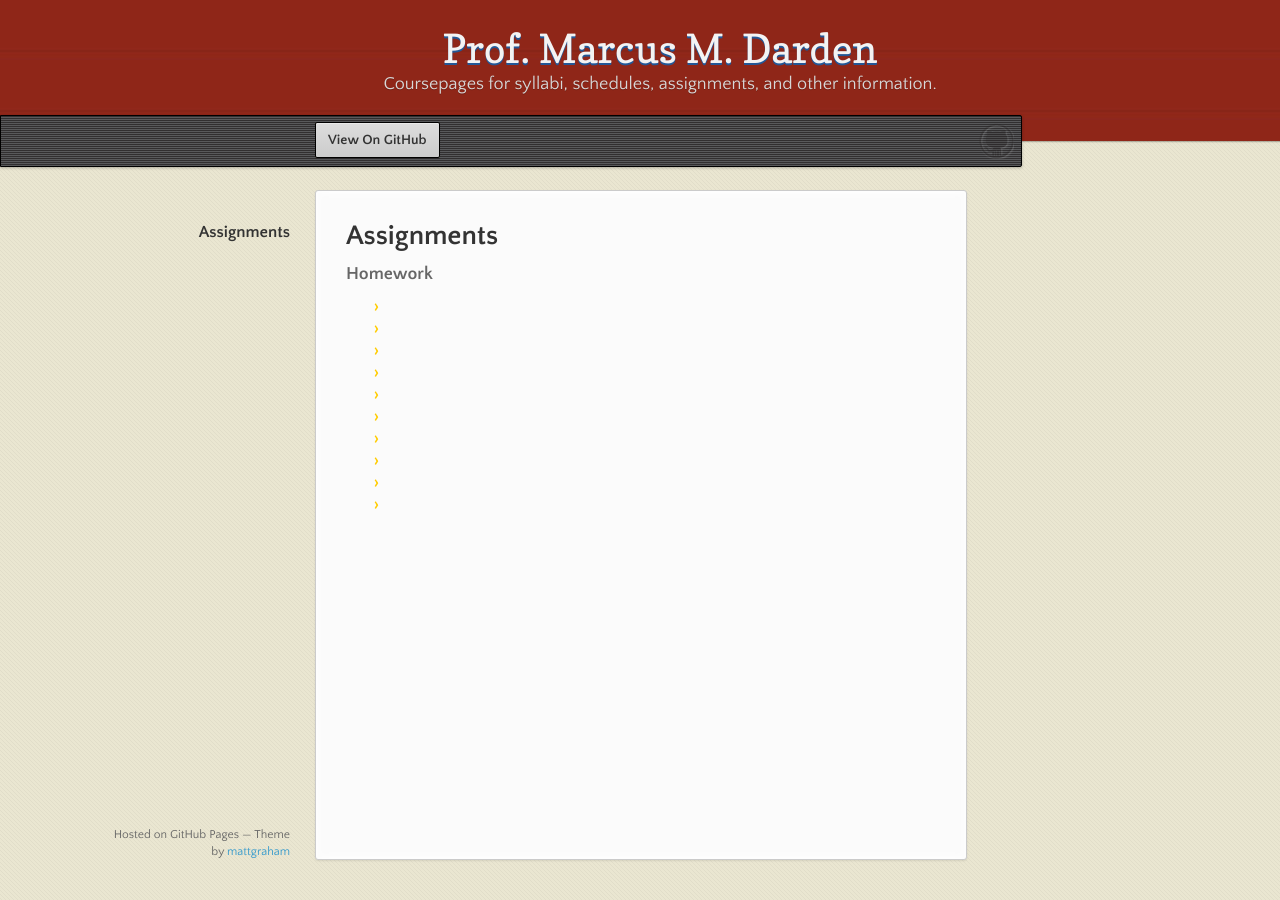
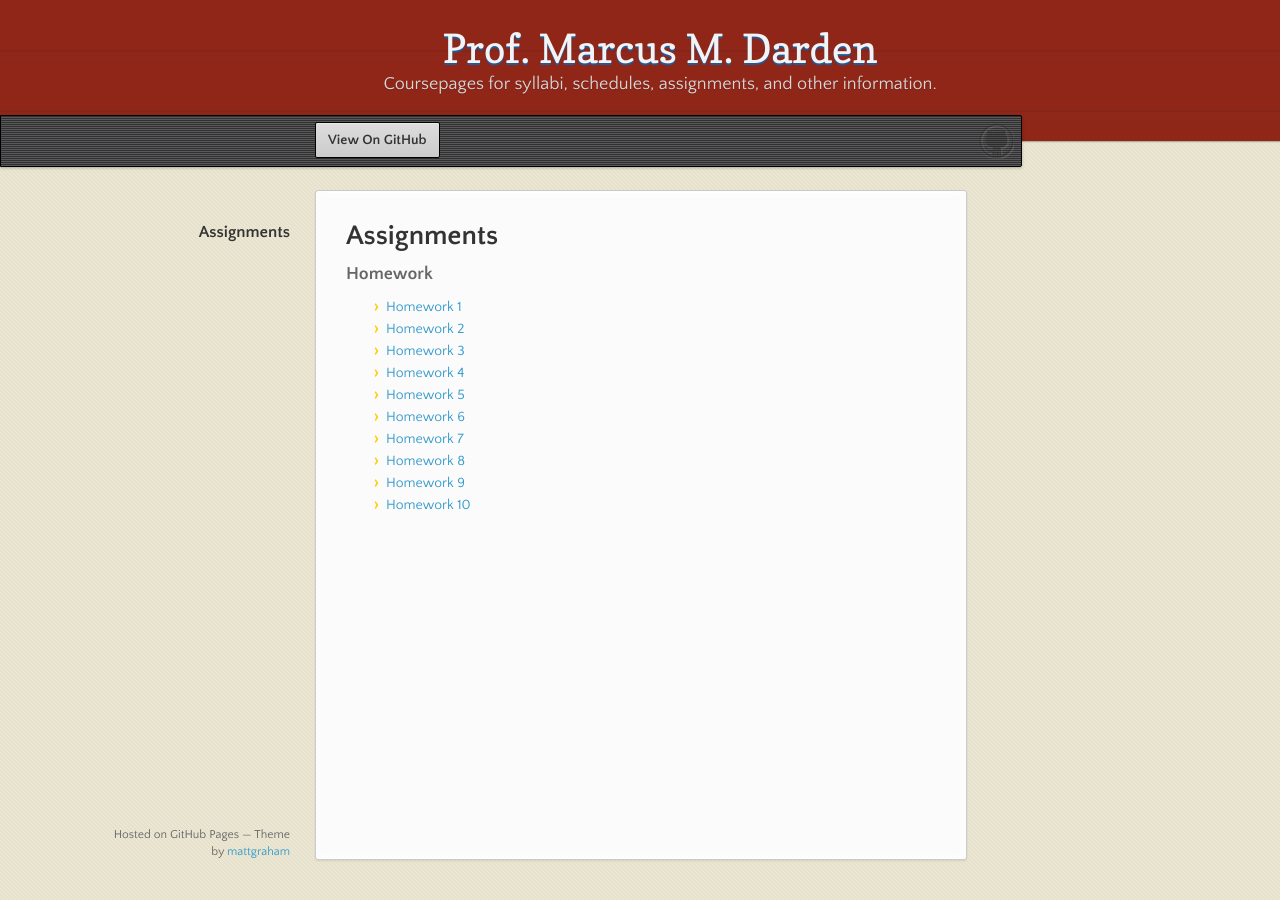
Before and after one commit to marcus-darden/courses, a Jekyll site: the page built from cs340/assignments/index.md, in a window 1280 px wide. Built offline with Jekyll 4.4.1, drawn with Linux system fonts in a browser that asks for light colours; nearby versions of some CDN libraries; Markdown is read by kramdown in place of the engine named in the settings.

Commit message:
Fix CS 340 assignment listing.

```diff
--- a/cs340/assignments/index.md
+++ b/cs340/assignments/index.md
@@ -11,4 +11,4 @@ Assignments
 ### Homework
 
 {% for p in pages %} {% if p.categories contains "homework" and p.course == page.course %}
-* [{{ p.title }}]({{ site.baseurl }}{{ p.url }}) {% endif %} {% endfor %}
+* [{{ site.data[p.course][p.hw].title }}]({{ site.baseurl }}{{ p.url }}) {% endif %} {% endfor %}
```
